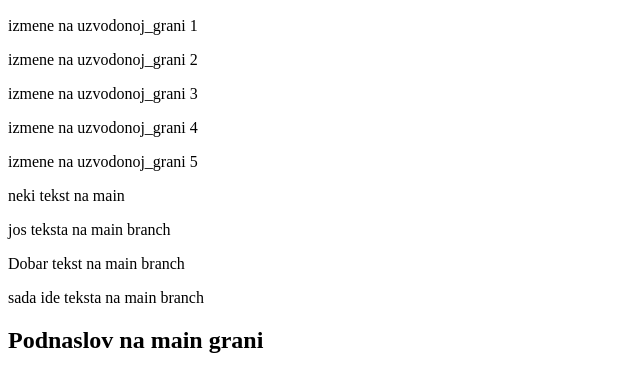
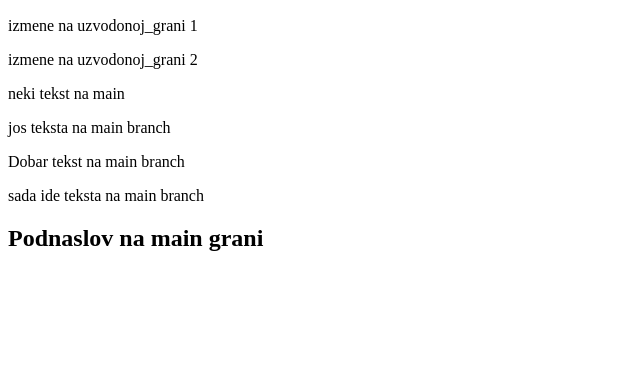
Before and after one commit to karisiksead/proba-branch-i-merge-pulovi, a plain HTML site: page index.html in a window 1280 px wide. Shown: the part 110-502 px from the top of the page, without its empty margins (0-640 px from the left). Drawn offline with Linux system fonts and the light colour scheme.

Commit message:
kommit_2 18.2  na main grani

```diff
--- a/index.html
+++ b/index.html
@@ -13,9 +13,6 @@
 
     <p>izmene na uzvodonoj_grani 1</p>
     <p>izmene na uzvodonoj_grani 2</p>
-    <p>izmene na uzvodonoj_grani 3</p>
-    <p>izmene na uzvodonoj_grani 4</p>
-    <p>izmene na uzvodonoj_grani 5</p>
 
     <p>neki tekst na main</p>
     <p>jos teksta na main branch</p>
```
